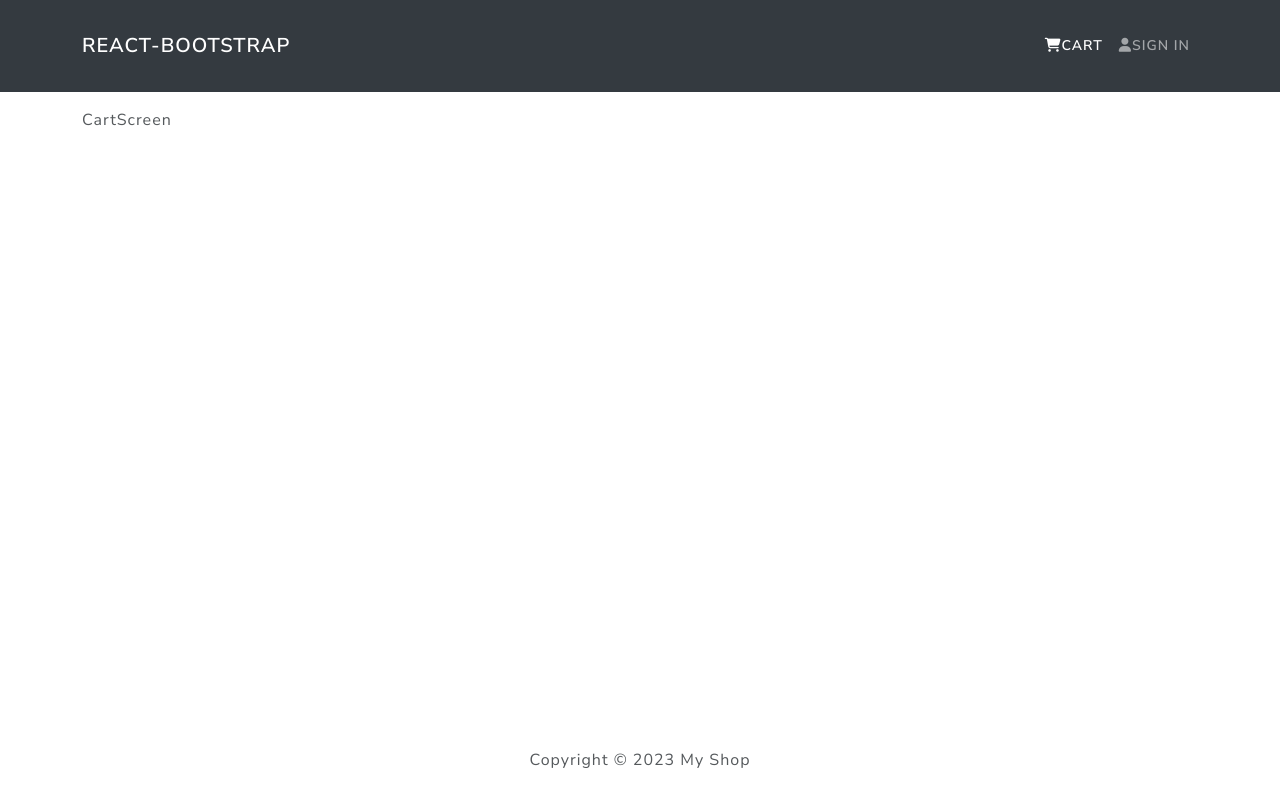
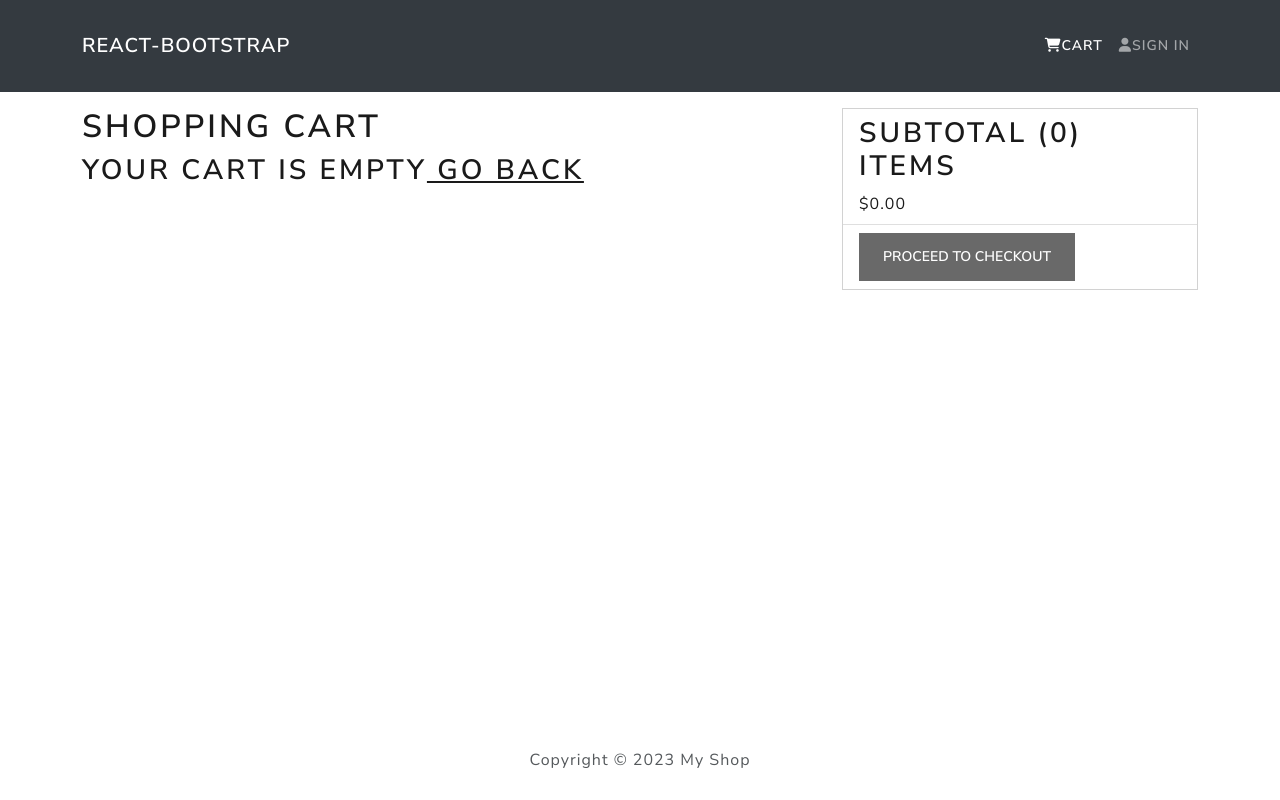
Before and after one commit to Abbiirr/simple-e-commerce, a React (Create React App) app in the folder client/: page /cart in a window 1280 px wide. Built offline with nearby package versions, Linux system fonts and the light colour scheme.

Commit message:
Rendered cart to the screen

```diff
--- a/client/src/actions/cartActions.js
+++ b/client/src/actions/cartActions.js
@@ -2,7 +2,9 @@ import axios from "axios";
 import { CART_ADD_ITEM, CART_REMOVE_ITEM } from "../constants/cartConstants";
 
 export const addToCart = (id, qty) => async (dispatch, getState) => {
+  console.log(id, qty);
   const { data } = await axios.get(`/api/products/${id}`);
+  console.log(data);
   dispatch({
     type: CART_ADD_ITEM,
     payload: {
--- a/client/src/screens/CartScreen.js
+++ b/client/src/screens/CartScreen.js
@@ -2,11 +2,20 @@ import React, { useEffect } from "react";
 import { useDispatch, useSelector } from "react-redux";
 import { addToCart } from "../actions/cartActions";
 import { Link, useParams, useNavigate, useLocation } from "react-router-dom";
-import { Row, Col, Image, ListGroup, Card, Button } from "react-bootstrap";
+import {
+  Row,
+  Col,
+  Image,
+  ListGroup,
+  Card,
+  Button,
+  Form,
+} from "react-bootstrap";
 
 const CartScreen = ({ match }) => {
   const history = useNavigate();
-  const { productID } = useParams();
+  const { id } = useParams();
+  console.log("Product ID is " + id);
   const location = useLocation();
 
   const qty = location.search ? Number(location.search.split("=")[1]) : 1;
@@ -21,14 +30,102 @@ const CartScreen = ({ match }) => {
 
   const cart = useSelector((state) => state.cart);
   const { cartItems } = cart;
+  console.log(cartItems);
 
   useEffect(() => {
-    if (productID) {
-      dispatch(addToCart(productID, qty));
+    if (id) {
+      dispatch(addToCart(id, qty));
     }
-  }, [dispatch, productID, qty]);
+  }, [dispatch, id, qty]);
 
-  return <div>CartScreen</div>;
+  const removeFromCartHandler = (id) => {
+    console.log("remove from cart");
+  };
+
+  const checkoutHandler = () => {
+    history("/login?redirect=shipping");
+  };
+  return (
+    <Row>
+      <Col md={8}>
+        <h1>Shopping Cart</h1>
+        {cartItems.length === 0 ? (
+          <h2>
+            Your cart is empty<Link to="/"> Go Back</Link>
+          </h2>
+        ) : (
+          <ListGroup variant="flush">
+            {cartItems.map((item) => (
+              <ListGroup.Item key={item.product}>
+                <Row>
+                  <Col md={2}>
+                    <Image src={item.image} alt={item.name} fluid rounded />
+                  </Col>
+                  <Col md={3}>
+                    <Link to={`/product/${item.product}`}>{item.name}</Link>
+                  </Col>
+                  <Col md={2}>${item.price}</Col>
+                  <Col md={2}>
+                    <Form.Control
+                      as="select"
+                      value={item.qty}
+                      onChange={(e) =>
+                        dispatch(
+                          addToCart(item.product, Number(e.target.value))
+                        )
+                      }
+                    >
+                      {[...Array(item.countInStock).keys()].map((x) => (
+                        <option key={x + 1} value={x + 1}>
+                          {x + 1}
+                        </option>
+                      ))}
+                    </Form.Control>
+                  </Col>
+                  <Col md={2}>
+                    <Button
+                      type="button"
+                      variant="light"
+                      onClick={() => removeFromCartHandler(item.product)}
+                    >
+                      <i className="fas fa-trash"></i>
+                    </Button>
+                  </Col>
+                </Row>
+              </ListGroup.Item>
+            ))}
+          </ListGroup>
+        )}
+      </Col>
+      <Col md={4}>
+        <Card>
+          <ListGroup variant="flush">
+            <ListGroup.Item>
+              <h2>
+                Subtotal ({cartItems.reduce((acc, item) => acc + item.qty, 0)})
+                items
+              </h2>
+              $
+              {cartItems
+                .reduce((acc, item) => acc + item.qty * item.price, 0)
+                .toFixed(2)}
+            </ListGroup.Item>
+            <ListGroup.Item>
+              <Button
+                type="button"
+                className="btn-block"
+                disabled={cartItems.length === 0}
+                onClick={checkoutHandler}
+              >
+                Proceed to Checkout
+              </Button>
+            </ListGroup.Item>
+          </ListGroup>
+        </Card>
+      </Col>
+      <Col md={2}></Col>
+    </Row>
+  );
 };
 
 export default CartScreen;
--- a/client/src/screens/ProductScreen.js
+++ b/client/src/screens/ProductScreen.js
@@ -18,6 +18,8 @@ const ProductScreen = ({ match }) => {
   const [qty, setQty] = useState(1);
 
   const { id } = useParams();
+  console.log("ID is " + id);
+  console.log("Type is " + typeof id);
   const dispatch = useDispatch();
 
   const productDetail = useSelector((state) => state.productDetail);
```
